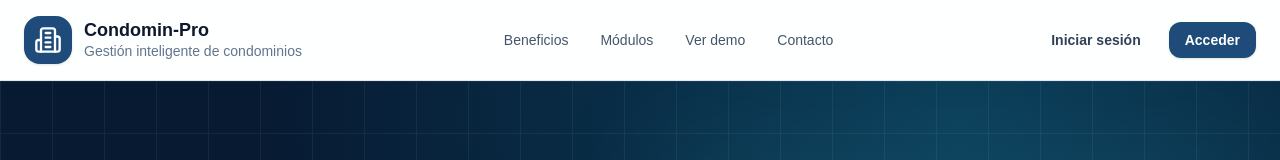
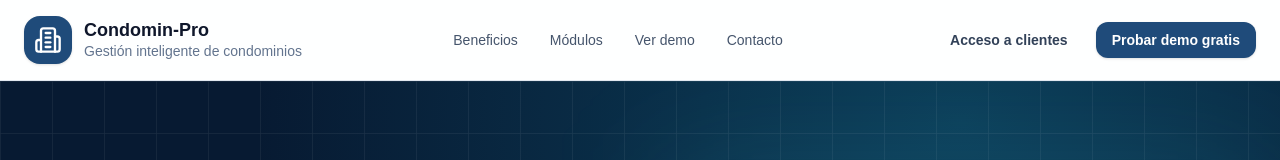
Before and after one commit to diegopquintanilla-blip/condoadmin-pro, a Next.js app: page / in a window 1280 px wide. Shown: the top 160 px of the page. Built offline with nearby package versions, Linux system fonts and the light colour scheme; no server answers.

Commit message:
marketing: prioritize public demo CTA without changing client login (#45)

```diff
--- a/app/page.tsx
+++ b/app/page.tsx
@@ -83,14 +83,14 @@ export default function HomePage() {
               href="/login"
               className="hidden rounded-xl px-4 py-2 text-sm font-semibold text-slate-700 transition hover:bg-slate-100 sm:inline-flex"
             >
-              Iniciar sesión
+              Acceso a clientes
             </Link>
 
             <Link
-              href="/login"
+              href="/demo"
               className="rounded-xl bg-[#1f4b7a] px-4 py-2 text-sm font-semibold text-white shadow-sm transition hover:bg-[#173a60]"
             >
-              Acceder
+              Probar demo gratis
             </Link>
           </div>
         </div>
```
